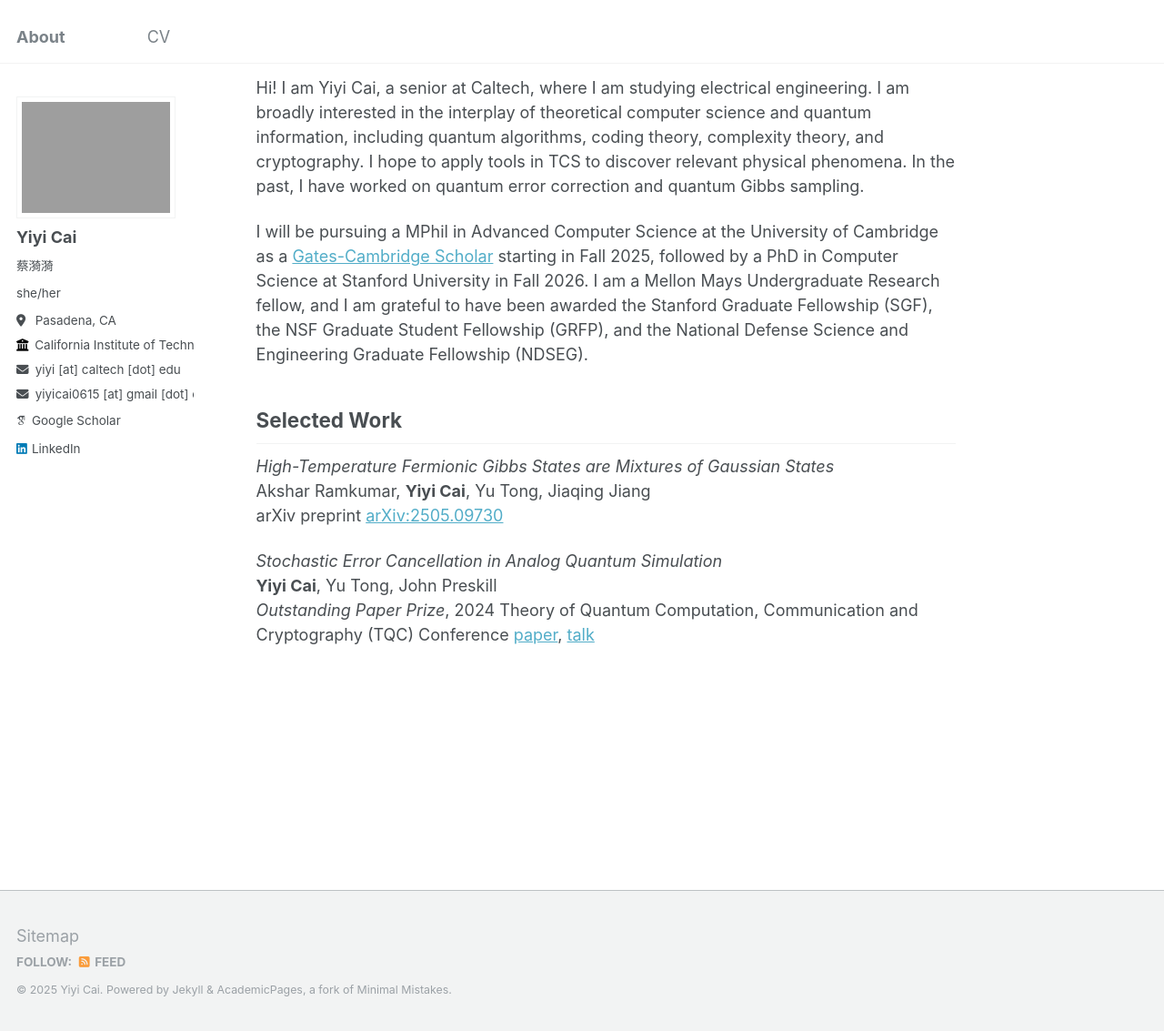
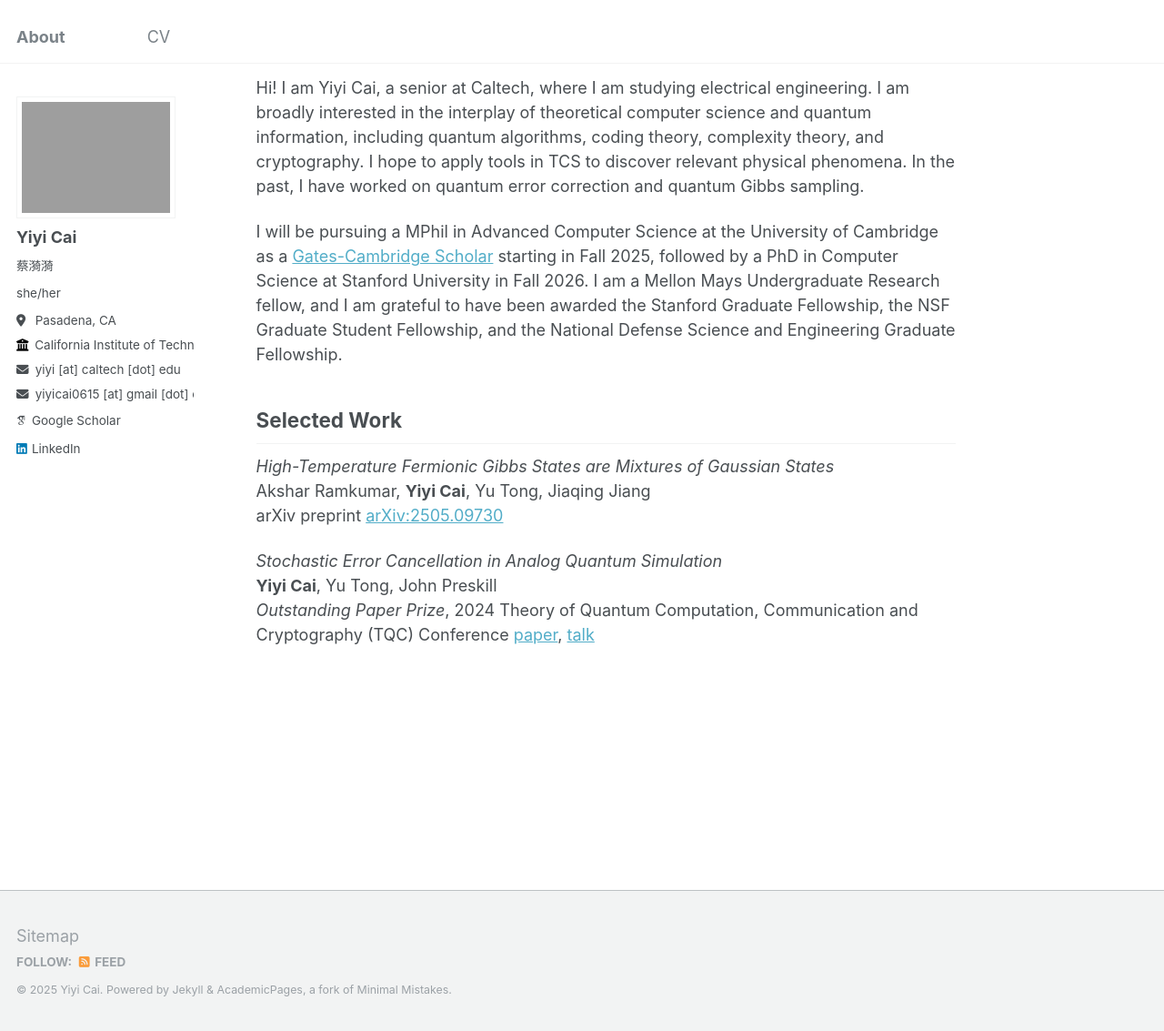
Before and after one commit to Yiyi-Cai/yiyi-cai.github.io, a Jekyll site: the page built from _pages/about.md, in a window 1280 px wide and 1133 px high. Shown: the whole window at 91% size. Built offline with Jekyll 4.4.1, drawn with Linux system fonts in a browser that asks for light colours; some web fonts are replaced.

Commit message:
Update about.md

```diff
--- a/_pages/about.md
+++ b/_pages/about.md
@@ -17,7 +17,7 @@ redirect_from:
 ----------
 Hi! I am Yiyi Cai, a senior at Caltech, where I am studying electrical engineering. I am broadly interested in the interplay of theoretical computer science and quantum information, including quantum algorithms, coding theory, complexity theory, and cryptography. I hope to apply tools in TCS to discover relevant physical phenomena. In the past, I have worked on quantum error correction and quantum Gibbs sampling.
 
-I will be pursuing a MPhil in Advanced Computer Science at the University of Cambridge as a [Gates-Cambridge Scholar](https://www.caltech.edu/about/news/yiyi_cai_gates_cambridge_scholarship) starting in Fall 2025, followed by a PhD in Computer Science at Stanford University in Fall 2026. I am a Mellon Mays Undergraduate Research fellow, and I am grateful to have been awarded the Stanford Graduate Fellowship (SGF), the NSF Graduate Student Fellowship (GRFP), and the National Defense Science and Engineering Graduate Fellowship (NDSEG).
+I will be pursuing a MPhil in Advanced Computer Science at the University of Cambridge as a [Gates-Cambridge Scholar](https://www.caltech.edu/about/news/yiyi_cai_gates_cambridge_scholarship) starting in Fall 2025, followed by a PhD in Computer Science at Stanford University in Fall 2026. I am a Mellon Mays Undergraduate Research fellow, and I am grateful to have been awarded the Stanford Graduate Fellowship, the NSF Graduate Student Fellowship, and the National Defense Science and Engineering Graduate Fellowship.
 
 
 Selected Work
```
